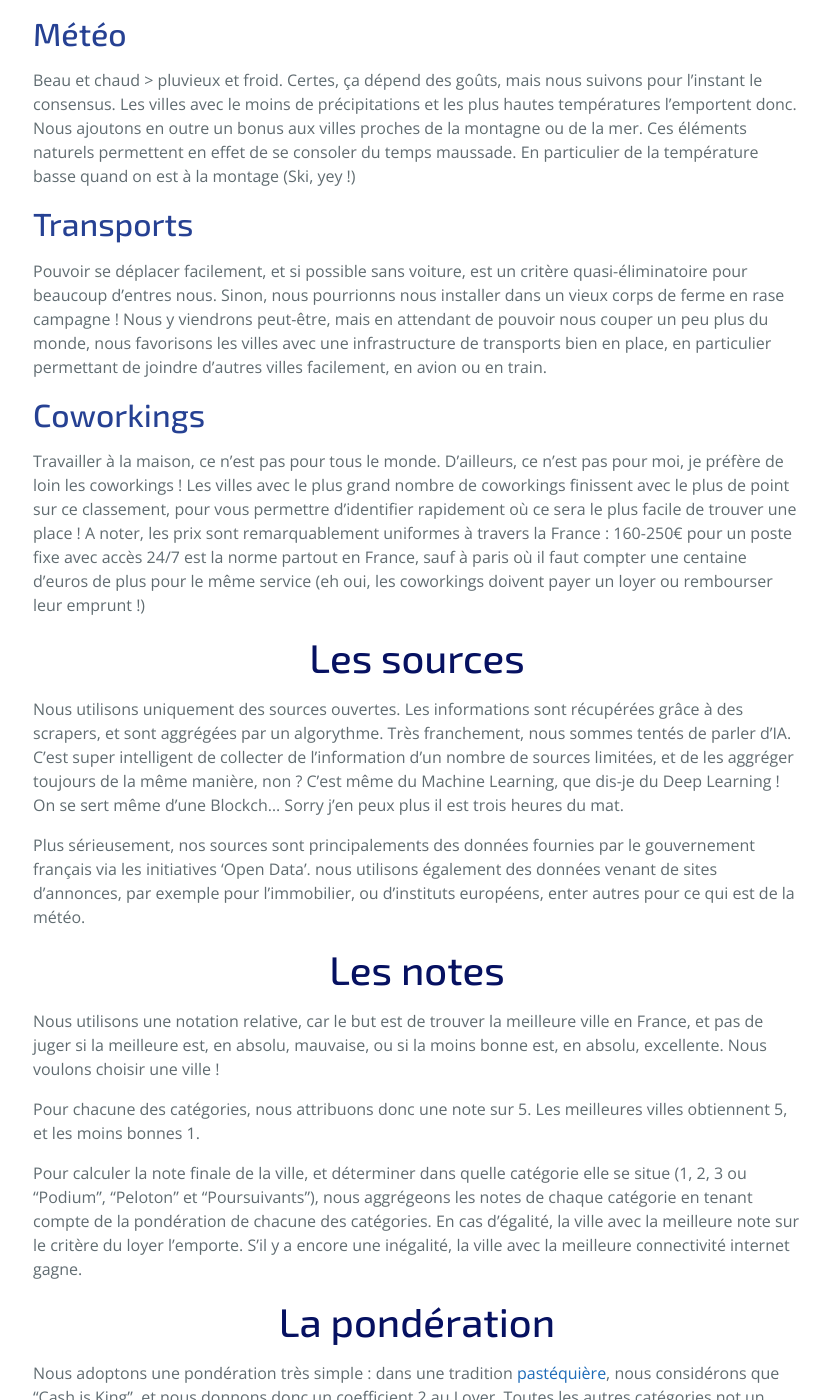
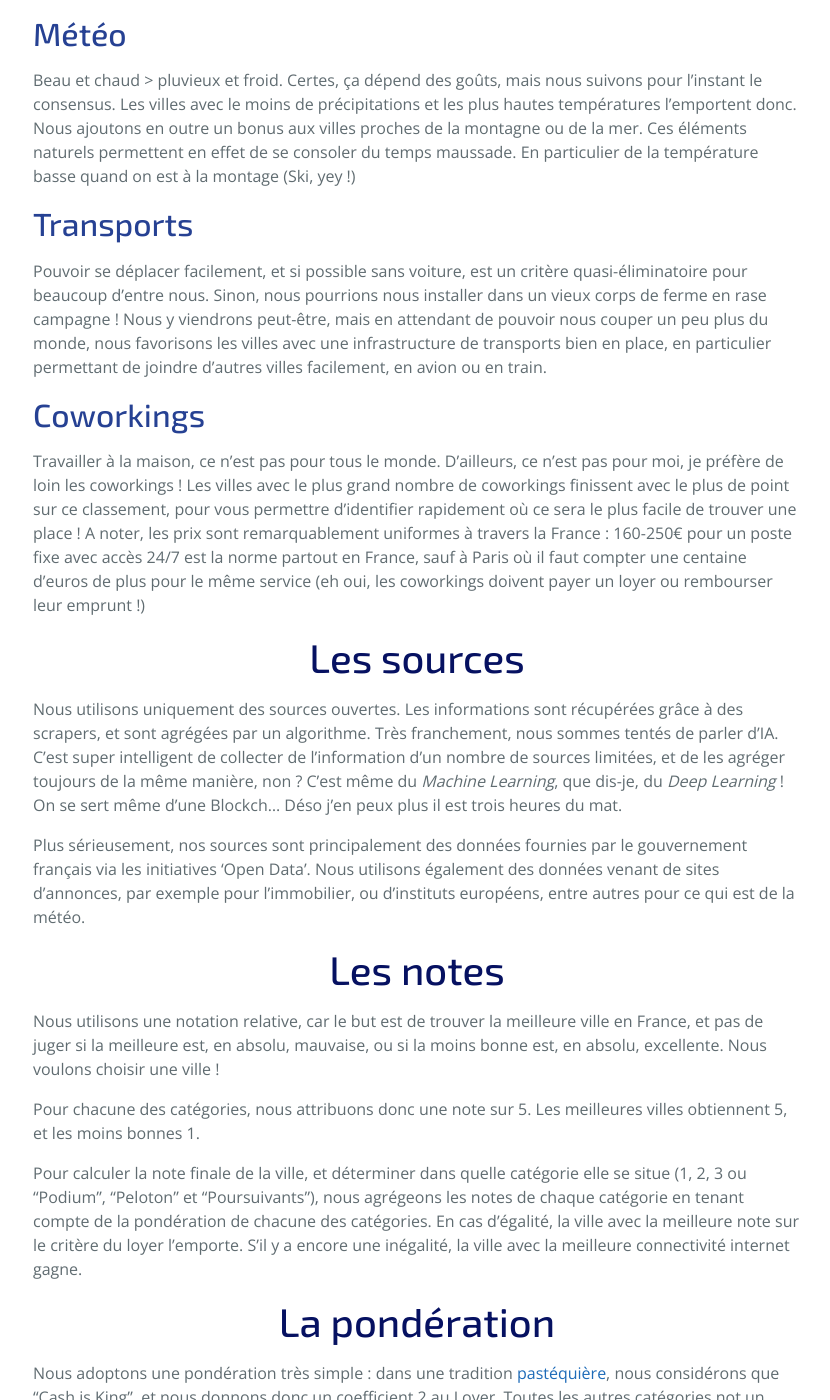
Before and after one commit to hecmer/projet-mercure, a Jekyll site: the page built from fr/methodology/index.md, in a window 1280 px wide and 1400 px high, scrolled down 1354 px. Shown: the whole window, without its empty margins (223-1053 px from the left). Built offline with Jekyll 4.4.1, drawn with Linux system fonts in a browser that asks for light colours; nearby versions of some CDN libraries; our own code applies the rules of GitHub Pages for plain Markdown files; some of the changed text lies outside the part shown.

Commit message:
maj orthographe

```diff
--- a/fr/methodology/index.md
+++ b/fr/methodology/index.md
@@ -6,7 +6,7 @@
 
 L'objectif final de ce classement est de permettre à des travailleurs nomades de s'implanter (à court ou long terme) dans des lieux adaptés à leurs besoins, en France. Nomadlist & d'autres font un très bon travail pour couvrir les villes internationales, mais nous restons confrontés à une problématique : pour être résident fiscal français, et donc ne pas avoir d'ennuis ou de complications fiscales, il nous faut résider pendant environ 6 mois par ans en France. Dés lors, où devons-nous nous établir ?
 
-Remote France utilise des sources ouvertes afin d'alimenter un algorythme qui note chacune des charactéristiques des villes, et permet ainsi d'obtenir un classement cohérent et objectif.
+Remote France utilise des sources ouvertes afin d’alimenter un algorithme qui note chacune des caractéristiques des villes, et permet ainsi d’obtenir un classement cohérent et objectif.
 
 # Présentation des catégories
 ## Loyer
@@ -17,36 +17,36 @@
 Une ville animée, c'est une ville où il fait bon vivre, où l'on peut sortir et faire des rencontres. La note animation donne donc une idée de l'activité de la ville. Elle utilise le nombre de bars et restaurants dans la ville, ainsi que la proportion d'étudiants. La proportion d'étudiants peut être supérieure à 100%, dans le cas où de nombreux étudiants seraient enrollés dans les universités de la ville, mais résideraient en périphérie, par exemple.
 
 ## Sécurité
-La limite du critère des loyers est que des endroits franchement peu accueillant, et avec une ambiance menaçante peuvent tirer leur épingle du jeu. La note de sécurité permet de contrôler ce paramètre en plombant les villes avec un taux de délinquance élevé.
+La limite du critère des loyers est que des endroits franchement peu accueillants, et avec une ambiance menaçante peuvent tirer leur épingle du jeu. La note de sécurité permet de contrôler ce paramètre en plombant les villes avec un taux de délinquance élevé.
 
 ## Internet
 Nous mesurons deux choses, qui sont toutes deux utiles pour nous autres remote workers :
 * La qualité du réseau téléphonique, et en particulier la couverture 4G
-* la qualité du réseau fixe, et en particulier le taux de couverture fibre et les débits moyens
+* La qualité du réseau fixe, et en particulier le taux de couverture fibre et les débits moyens
 
-Ces deux critères, réunis dans la catégorie "Internet", permettent de s'assurer que la ville que nous choisirons a une infrastructure suffisante en place pour nous permettre de travailler dans de bonnes conditions. Et aussi, de regarder Netflix & jouer à nos jeux vidéos confortablement !
+Ces deux critères, réunis dans la catégorie "Internet", permettent de s'assurer que la ville que nous choisirons a une infrastructure suffisante en place pour nous permettre de travailler dans de bonnes conditions. Et aussi, de regarder Netflix & jouer à nos jeux vidéo confortablement !
 
 ## Météo
 Beau et chaud > pluvieux et froid. Certes, ça dépend des goûts, mais nous suivons pour l'instant le consensus. Les villes avec le moins de précipitations et les plus hautes températures l'emportent donc.
 Nous ajoutons en outre un bonus aux villes proches de la montagne ou de la mer. Ces éléments naturels permettent en effet de se consoler du temps maussade. En particulier de la température basse quand on est à la montage (Ski, yey !)
 
 ## Transports
-Pouvoir se déplacer facilement, et si possible sans voiture, est un critère quasi-éliminatoire pour beaucoup d'entres nous. Sinon, nous pourrionns nous installer dans un vieux corps de ferme en rase campagne ! Nous y viendrons peut-être, mais en attendant de pouvoir nous couper un peu plus du monde, nous favorisons les villes avec une infrastructure de transports bien en place, en particulier permettant de joindre d'autres villes facilement, en avion ou en train.
+Pouvoir se déplacer facilement, et si possible sans voiture, est un critère quasi-éliminatoire pour beaucoup d’entre nous. Sinon, nous pourrions nous installer dans un vieux corps de ferme en rase campagne ! Nous y viendrons peut-être, mais en attendant de pouvoir nous couper un peu plus du monde, nous favorisons les villes avec une infrastructure de transports bien en place, en particulier permettant de joindre d’autres villes facilement, en avion ou en train.
 
 ## Coworkings
-Travailler à la maison, ce n'est pas pour tous le monde. D'ailleurs, ce n'est pas pour moi, je préfère de loin les coworkings ! Les villes avec le plus grand nombre de coworkings finissent avec le plus de point sur ce classement, pour vous permettre d'identifier rapidement où ce sera le plus facile de trouver une place ! A noter, les prix sont remarquablement uniformes à travers la France : 160-250€ pour un poste fixe avec accès 24/7 est la norme partout en France, sauf à paris où il faut compter une centaine d'euros de plus pour le même service (eh oui, les coworkings doivent payer un loyer ou rembourser leur emprunt !)
+Travailler à la maison, ce n'est pas pour tous le monde. D'ailleurs, ce n'est pas pour moi, je préfère de loin les coworkings ! Les villes avec le plus grand nombre de coworkings finissent avec le plus de point sur ce classement, pour vous permettre d'identifier rapidement où ce sera le plus facile de trouver une place ! A noter, les prix sont remarquablement uniformes à travers la France : 160-250€ pour un poste fixe avec accès 24/7 est la norme partout en France, sauf à Paris où il faut compter une centaine d'euros de plus pour le même service (eh oui, les coworkings doivent payer un loyer ou rembourser leur emprunt !)
 
 # Les sources
-Nous utilisons uniquement des sources ouvertes. Les informations sont récupérées grâce à des scrapers, et sont aggrégées par un algorythme. Très franchement, nous sommes tentés de parler d'IA. C'est super intelligent de collecter de l'information d'un nombre de sources limitées, et de les aggréger toujours de la même manière, non ? C'est même du Machine Learning, que dis-je du Deep Learning ! On se sert même d'une Blockch... Sorry j'en peux plus il est trois heures du mat.
+Nous utilisons uniquement des sources ouvertes. Les informations sont récupérées grâce à des scrapers, et sont agrégées par un algorithme. Très franchement, nous sommes tentés de parler d’IA. C’est super intelligent de collecter de l’information d’un nombre de sources limitées, et de les agréger toujours de la même manière, non ? C’est même du *Machine Learning*, que dis-je, du *Deep Learning* ! On se sert même d’une Blockch… Déso j’en peux plus il est trois heures du mat.
 
-Plus sérieusement, nos sources sont principalements des données fournies par le gouvernement français via les initiatives 'Open Data'. nous utilisons également des données venant de sites d'annonces, par exemple pour l'immobilier, ou d'instituts européens, enter autres pour ce qui est de la météo.
+Plus sérieusement, nos sources sont principalement des données fournies par le gouvernement français via les initiatives 'Open Data'. Nous utilisons également des données venant de sites d'annonces, par exemple pour l'immobilier, ou d'instituts européens, entre autres pour ce qui est de la météo.
 
 # Les notes
 Nous utilisons une notation relative, car le but est de trouver la meilleure ville en France, et pas de juger si la meilleure est, en absolu, mauvaise, ou si la moins bonne est, en absolu, excellente. Nous voulons choisir une ville !
 
 Pour chacune des catégories, nous attribuons donc une note sur 5. Les meilleures villes obtiennent 5, et les moins bonnes 1.
 
-Pour calculer la note finale de la ville, et déterminer dans quelle catégorie elle se situe (1, 2, 3 ou "Podium", "Peloton" et "Poursuivants"), nous aggrégeons les notes de chaque catégorie en tenant compte de la pondération de chacune des catégories. En cas d'égalité, la ville avec la meilleure note sur le critère du loyer l'emporte. S'il y a encore une inégalité, la ville avec la meilleure connectivité internet gagne.
+Pour calculer la note finale de la ville, et déterminer dans quelle catégorie elle se situe (1, 2, 3 ou "Podium", "Peloton" et "Poursuivants"), nous agrégeons les notes de chaque catégorie en tenant compte de la pondération de chacune des catégories. En cas d'égalité, la ville avec la meilleure note sur le critère du loyer l'emporte. S'il y a encore une inégalité, la ville avec la meilleure connectivité internet gagne.
 
 # La pondération
 Nous adoptons une pondération très simple : dans une tradition [pastéquière](http://larevolutionpasteque.com/), nous considérons que "Cash is King", et nous donnons donc un coefficient 2 au Loyer. Toutes les autres catégories not un coefficient 1.
```
